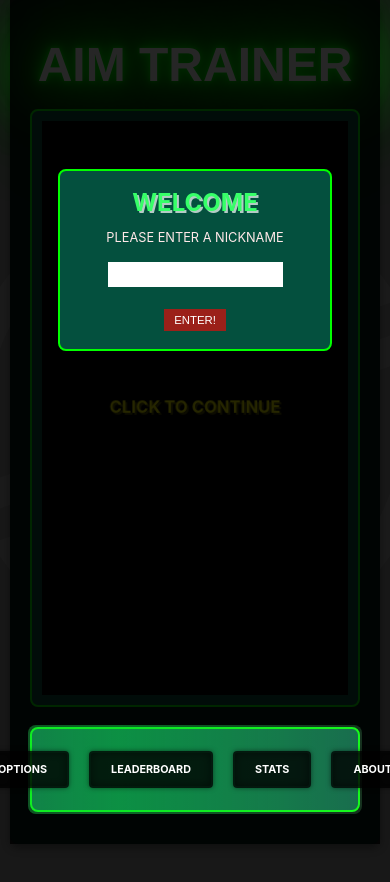
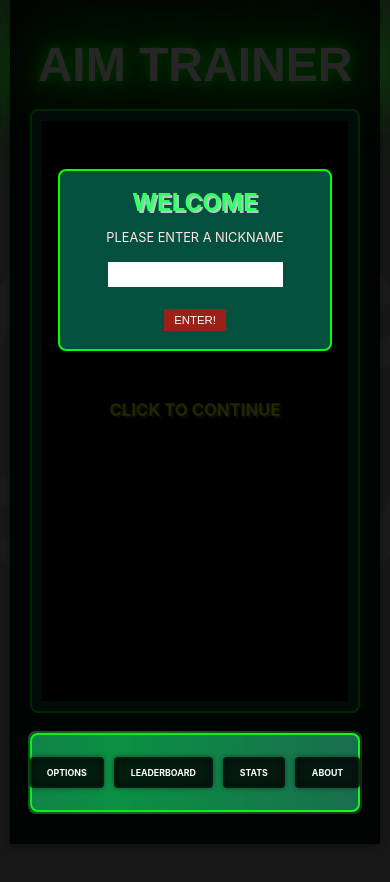
Before and after one commit to GuilhermeBianeck/Aim-Trainer-V, a React (Create React App) app: page / in a window 390 px wide. Shown: the top 882 px of the page. Built offline with nearby package versions, Linux system fonts and the light colour scheme; no server answers.

Commit message:
SMASH SMASH

```diff
--- a/src/css/MainMenu.css
+++ b/src/css/MainMenu.css
@@ -81,3 +81,26 @@
     box-shadow: 0 0 20px rgb(20, 207, 73), inset 0 0 20px rgb(20, 207, 73);
   }
 }
+
+/* Media query to reduce the space between items */
+@media (max-width: 600px) {
+  .MainMenu li {
+    margin: 0 5px;
+    padding: 5px 0;
+  }
+}
+
+/* Media query to reduce the text size and padding as a last resort */
+@media (max-width: 400px) {
+  .MainMenu ul {
+    font-size: max(8px, calc(8px + 0.2vw));
+  }
+
+  .MainMenu li a {
+    padding: 8px 15px;
+  }
+
+  .MainMenu {
+    padding: 5px 10px;
+  }
+}
```
